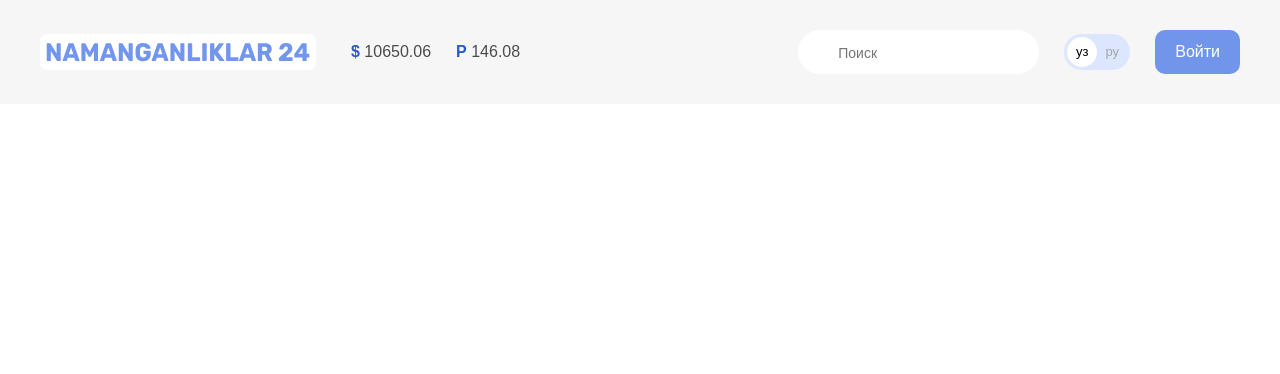
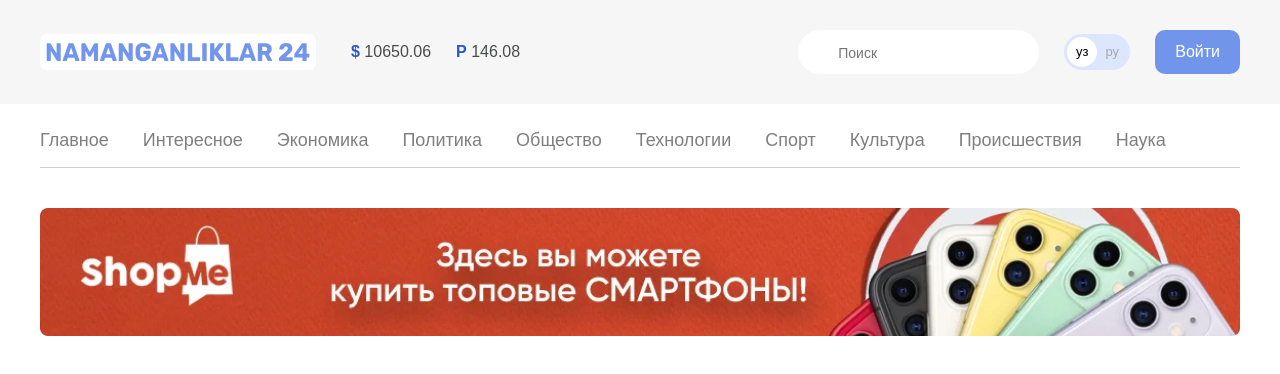
Before and after one commit to ramziddinmirzajonovdev/N24, a plain HTML site: page index.html in a window 1280 px wide. Drawn offline with Linux system fonts and the light colour scheme.

Commit message:
qushaman sitenav qushaman site-header banner

```diff
--- a/index.html
+++ b/index.html
@@ -36,6 +36,29 @@
                 <a class="button button-primary" href="#">Войти</a>
             </div>
         </div>
+
+        <div class="container">
+            <nav class="sitenav">
+                <ul class="sitenav-list">
+                    <li class="sitenav-item"><a class="sitenav-link" href="#">Главное</a></li>
+                    <li class="sitenav-item"><a class="sitenav-link" href="#">Интересное</a></li>
+                    <li class="sitenav-item"><a class="sitenav-link" href="#">Экономика</a></li>
+                    <li class="sitenav-item"><a class="sitenav-link" href="#">Политика</a></li>
+                    <li class="sitenav-item"><a class="sitenav-link" href="#">Общество</a></li>
+                    <li class="sitenav-item"><a class="sitenav-link" href="#">Технологии</a></li>
+                    <li class="sitenav-item"><a class="sitenav-link" href="#">Спорт</a></li>
+                    <li class="sitenav-item"><a class="sitenav-link" href="#">Культура</a></li>
+                    <li class="sitenav-item"><a class="sitenav-link" href="#">Происшествия</a></li>
+                    <li class="sitenav-item"><a class="sitenav-link" href="#">Наука</a></li>
+                </ul>
+            </nav>
+            <aside class="site-header-banner">
+                <a class="site-header-banner-link" href="https://olcha.uz" target="_blank">
+                    <img class="site-header-banner-img" src="img/optimize 1.jpg" alt="" width="1200px" height="128px">
+                </a>
+            </aside>
+        </div>
+
     </header>
 </body>
 </html>
--- a/stlyle/style.css
+++ b/stlyle/style.css
@@ -29,6 +29,7 @@
     background-color: #f6f6f6;
     padding-top: 30px;
     padding-bottom: 30px;
+    margin-bottom: 10px;
 }
 .site-header-top-container{
     display: flex;
@@ -122,3 +123,41 @@
 *:focus{
     outline: 2px dashed #7295ec;
 }
+.sitenav{
+   padding-top: 12px;
+   padding-bottom: 12px;
+   border-bottom:1px solid #d1d1d1;
+   font-size: 18px;
+   line-height: normal;
+   font-weight: 500;
+   margin-bottom: 40px;
+}
+.sitenav-list{
+    display: flex;
+    flex-wrap: wrap;
+    align-items:center;
+    padding: 0;
+    margin: 0;
+    list-style: none;
+}
+.sitenav-item{
+    margin-top: 4px;
+    margin-bottom: 4px;
+}
+.sitenav-item:not(:last-child){
+    margin-right: 34px;
+}
+.sitenav-link{
+    display: block;
+    text-decoration: none;
+    color:#7f7f7f;
+}
+.sitenav-link:hover{
+    color:#7295ec;
+}
+.sitenav-link:active{
+    opacity: 0.6;
+}
+.site-header-banner-link{
+    display: flex;
+}
```
Also changed, not shown: img/optimize 1.jpg (added).
